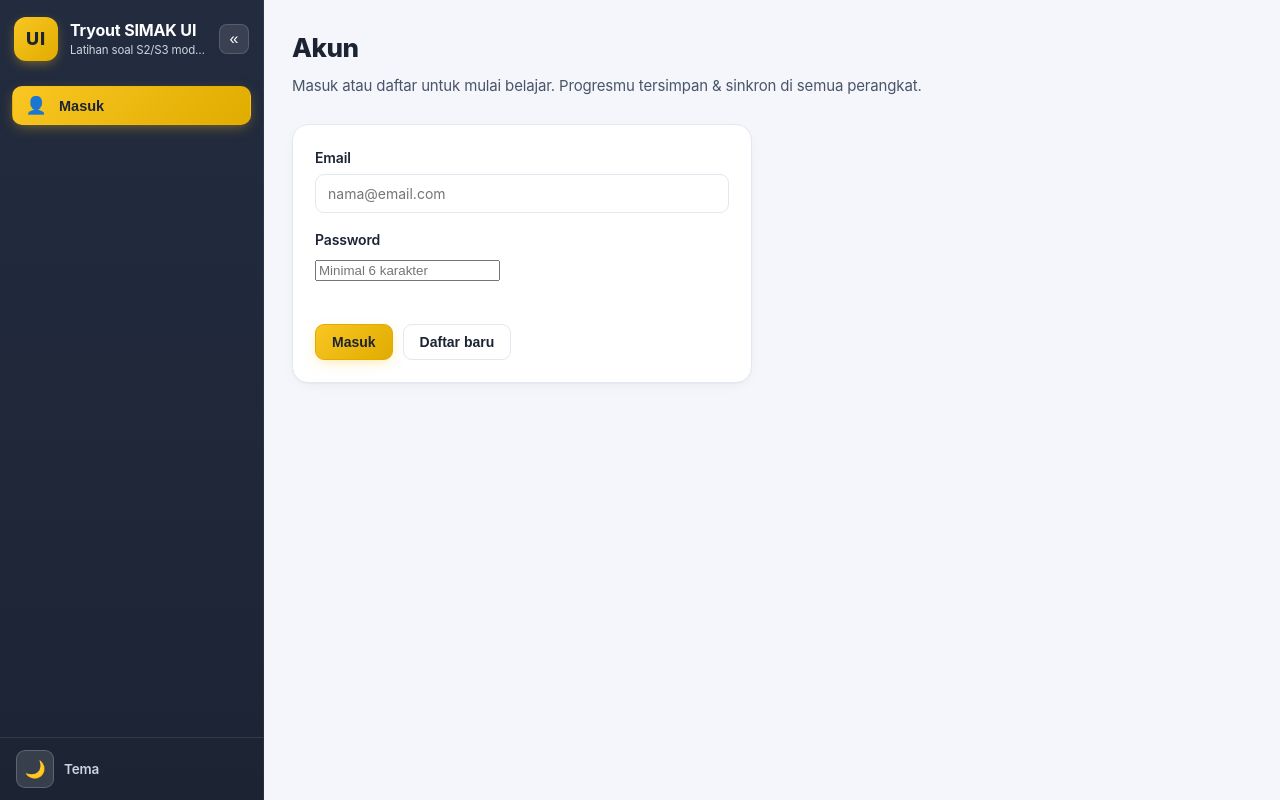
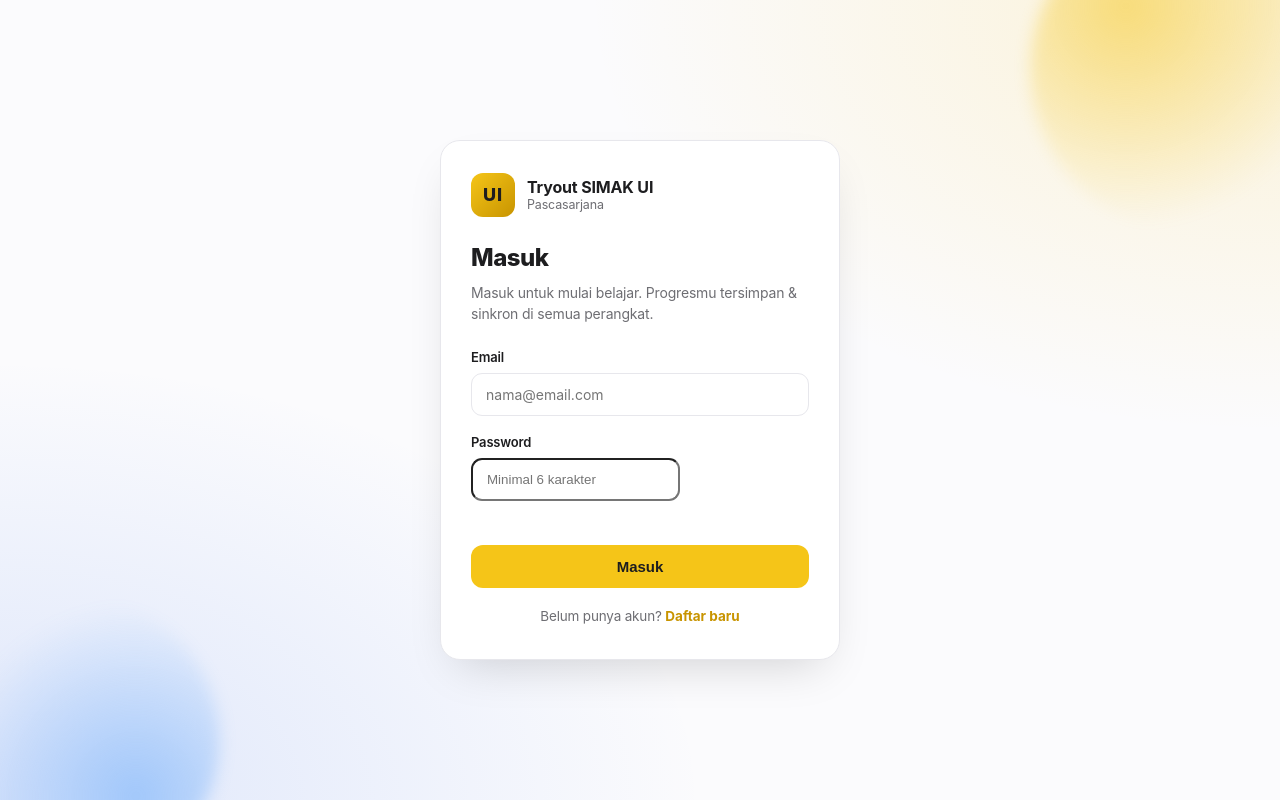
Before and after one commit to muhfarid2903/tryout-simak-ui, a website: page public/index.html in a window 1280 px wide. Drawn offline with Linux system fonts and the light colour scheme.

Commit message:
feat: rombak desain ala Apple + layar login penuh
- Layar masuk penuh (kartu di tengah, latar gradien lembut, mode login/daftar)
- Tombol lipat sidebar pakai ikon panel (ganti panah «/»)
- Palet netral-premium (sistem grays), brand navy → charcoal
- Tipografi San Francisco, judul besar tracking ketat
- Hapus glow berwarna; bayangan & cincin fokus halus
- Spasi lebih lega, radius konsisten, chip lebih tenang

Co-Authored-By: Claude Opus 4.8 <noreply@anthropic.com>

```diff
--- a/public/index.html
+++ b/public/index.html
@@ -29,7 +29,12 @@
             <p class="tagline">Latihan soal S2/S3 mode ujian</p>
           </div>
         </div>
-        <button class="sidebar-collapse" id="sidebarCollapse" title="Lipat sidebar" aria-label="Lipat sidebar">«</button>
+        <button class="sidebar-collapse" id="sidebarCollapse" title="Lipat / bentangkan sidebar" aria-label="Lipat / bentangkan sidebar">
+          <svg viewBox="0 0 24 24" width="19" height="19" fill="none" stroke="currentColor" stroke-width="2" stroke-linecap="round" stroke-linejoin="round" aria-hidden="true">
+            <rect x="3" y="3" width="18" height="18" rx="2.5"/>
+            <path d="M9 3v18"/>
+          </svg>
+        </button>
       </div>
 
       <nav class="mainnav" id="mainnav">
--- a/public/style.css
+++ b/public/style.css
@@ -1,55 +1,55 @@
 :root {
-  --ui-yellow: #f9c623;
-  --ui-yellow-dark: #e0ac00;
-  --ui-ink: #1c2434;
-  --ui-ink-soft: #4a5568;
-  --brand-dark: #1c2434;       /* permukaan navy tetap gelap di kedua tema */
-  --bg: #f4f6fb;
+  --ui-yellow: #f5c518;
+  --ui-yellow-dark: #c89400;
+  --ui-ink: #1d1d1f;           /* near-black ala Apple */
+  --ui-ink-soft: #6e6e73;      /* abu sekunder */
+  --brand-dark: #1d1d1f;       /* permukaan gelap netral (charcoal) di kedua tema */
+  --bg: #fbfbfd;
   --card: #ffffff;
-  --border: #e2e8f0;
-  --green: #16a34a;
-  --green-bg: #dcfce7;
-  --red: #dc2626;
-  --red-bg: #fee2e2;
-  --blue: #2563eb;
-  --amber: #f59e0b;
-  --shadow: 0 1px 2px rgba(16, 24, 40, 0.04), 0 4px 16px -6px rgba(16, 24, 40, 0.08);
-  --shadow-lg: 0 12px 32px -12px rgba(16, 24, 40, 0.18);
+  --border: #e7e7ec;
+  --green: #1d8a4e;
+  --green-bg: #e3f6ea;
+  --red: #d7322b;
+  --red-bg: #fdeceb;
+  --blue: #0071e3;
+  --amber: #e8920c;
+  --shadow: 0 1px 2px rgba(0, 0, 0, 0.04), 0 8px 24px -10px rgba(0, 0, 0, 0.10);
+  --shadow-lg: 0 20px 48px -18px rgba(0, 0, 0, 0.18);
   /* permukaan komponen */
   --surface: #ffffff;
-  --surface-soft: #f8fafc;
-  --surface-mute: #eef2f7;
-  --sel: #fff7dd;
-  --hov: #fffdf5;
-  --warm-bg: #fffaf0;
-  --warm-border: #fde68a;
+  --surface-soft: #f5f5f7;
+  --surface-mute: #ececf0;
+  --sel: #fdf6e0;
+  --hov: #fafafa;
+  --warm-bg: #fdfaf1;
+  --warm-border: #f1e3b5;
   --warm-ink: #8a6500;
-  --chip-warm: #fff4d1;
+  --chip-warm: #f9f1d8;
 }
 
 [data-theme="dark"] {
-  --ui-ink: #e7ecf4;
-  --ui-ink-soft: #9fb0c7;
-  --bg: #0e1521;
-  --card: #18212f;
-  --border: #2b3850;
-  --green: #34d399;
-  --green-bg: #123524;
-  --red: #f87171;
-  --red-bg: #3a1d22;
-  --blue: #60a5fa;
-  --amber: #fbbf24;
-  --shadow: 0 1px 2px rgba(0, 0, 0, 0.3), 0 6px 20px -8px rgba(0, 0, 0, 0.45);
-  --shadow-lg: 0 16px 40px -14px rgba(0, 0, 0, 0.6);
-  --surface: #1d2740;
-  --surface-soft: #1a2332;
-  --surface-mute: #28344d;
-  --sel: #34301a;
-  --hov: #222c41;
-  --warm-bg: #2a2616;
-  --warm-border: #5a4d20;
+  --ui-ink: #f5f5f7;
+  --ui-ink-soft: #98989d;
+  --bg: #0b0b0d;
+  --card: #1c1c1e;
+  --border: #2e2e30;
+  --green: #30d158;
+  --green-bg: #14301f;
+  --red: #ff453a;
+  --red-bg: #3a1d1b;
+  --blue: #0a84ff;
+  --amber: #ff9f0a;
+  --shadow: 0 1px 2px rgba(0, 0, 0, 0.4), 0 10px 28px -10px rgba(0, 0, 0, 0.6);
+  --shadow-lg: 0 24px 56px -18px rgba(0, 0, 0, 0.72);
+  --surface: #1c1c1e;
+  --surface-soft: #161618;
+  --surface-mute: #2c2c2e;
+  --sel: #32301d;
+  --hov: #232325;
+  --warm-bg: #221f14;
+  --warm-border: #4a4120;
   --warm-ink: #f1c74a;
-  --chip-warm: #352d12;
+  --chip-warm: #2e2912;
   color-scheme: dark;
 }
 
@@ -57,14 +57,14 @@
 
 body {
   margin: 0;
-  font-family: "Inter", system-ui, -apple-system, "Segoe UI", Roboto, Helvetica, Arial, sans-serif;
+  font-family: -apple-system, BlinkMacSystemFont, "SF Pro Text", "SF Pro Display", "Inter", "Segoe UI", Roboto, Helvetica, Arial, sans-serif;
   background: var(--bg);
   color: var(--ui-ink);
   line-height: 1.55;
   -webkit-font-smoothing: antialiased;
   -moz-osx-font-smoothing: grayscale;
-  letter-spacing: -0.01em;
-  transition: background .2s ease, color .2s ease;
+  letter-spacing: -0.011em;
+  transition: background .3s ease, color .3s ease;
 }
 
 /* =========================================================================
@@ -78,7 +78,7 @@ body {
 .sidebar {
   width: var(--sidebar-w);
   flex: none;
-  background: linear-gradient(180deg, #232c3f 0%, var(--brand-dark) 100%);
+  background: linear-gradient(180deg, #2a2a2d 0%, var(--brand-dark) 100%);
   color: #fff;
   display: flex;
   flex-direction: column;
@@ -86,7 +86,7 @@ body {
   top: 0;
   height: 100vh;
   z-index: 60;
-  border-right: 1px solid rgba(255, 255, 255, .06);
+  border-right: 1px solid rgba(255, 255, 255, .05);
   transition: width .22s cubic-bezier(.4, 0, .2, 1), transform .22s cubic-bezier(.4, 0, .2, 1);
   overflow: hidden;
 }
@@ -110,7 +110,6 @@ body {
   font-size: 18px;
   letter-spacing: 1px;
   flex: none;
-  box-shadow: 0 4px 12px -2px rgba(249, 198, 35, .4);
 }
 .brand-text { min-width: 0; }
 .sidebar h1 { margin: 0; font-size: 16px; white-space: nowrap; overflow: hidden; text-overflow: ellipsis; }
@@ -118,19 +117,19 @@ body {
 
 .sidebar-collapse {
   margin-left: auto;
-  background: rgba(255,255,255,.1);
-  border: 1px solid rgba(255,255,255,.15);
-  color: #fff;
-  width: 30px; height: 30px;
-  border-radius: 8px;
+  background: transparent;
+  border: none;
+  color: #94a3b8;
+  width: 34px; height: 34px;
+  border-radius: 9px;
   cursor: pointer;
-  font-size: 16px;
   line-height: 1;
   flex: none;
   display: grid; place-items: center;
-  transition: background .15s ease;
+  transition: background .15s ease, color .15s ease;
 }
-.sidebar-collapse:hover { background: rgba(255,255,255,.2); }
+.sidebar-collapse:hover { background: rgba(255,255,255,.1); color: #fff; }
+.sidebar-collapse svg { display: block; }
 
 /* ---------- Daftar navigasi (vertikal) ---------- */
 .mainnav {
@@ -164,9 +163,8 @@ body {
 .nav-label { overflow: hidden; text-overflow: ellipsis; }
 .navbtn:hover { background: rgba(255,255,255,0.08); color: #fff; }
 .navbtn.active {
-  background: linear-gradient(135deg, var(--ui-yellow), var(--ui-yellow-dark));
+  background: var(--ui-yellow);
   color: var(--brand-dark);
-  box-shadow: 0 4px 14px -4px rgba(249, 198, 35, .5);
 }
 .navbtn.active .nav-ico { opacity: 1; }
 
@@ -222,10 +220,11 @@ body {
    STATE: sidebar dilipat (desktop) — hanya menampilkan ikon (rail)
    ========================================================================= */
 .sidebar-collapsed .sidebar { width: var(--sidebar-rail); }
-.sidebar-collapsed .brand-text,
+/* Seperti Claude: saat terlipat, logo/brand disembunyikan — sisakan tombol bentang. */
+.sidebar-collapsed .brand,
 .sidebar-collapsed .theme-label { display: none; }
-.sidebar-collapsed .sidebar-head { flex-direction: column; justify-content: center; gap: 10px; padding: 16px 0; min-height: auto; }
-.sidebar-collapsed .sidebar-collapse { margin-left: 0; transform: rotate(180deg); }
+.sidebar-collapsed .sidebar-head { justify-content: center; padding: 16px 0; }
+.sidebar-collapsed .sidebar-collapse { margin-left: 0; }
 .sidebar-collapsed .mainnav { padding: 8px; align-items: center; }
 .sidebar-collapsed .navbtn { justify-content: center; padding: 10px 0; width: 48px; }
 .sidebar-collapsed .nav-label { display: none; }
@@ -238,27 +237,28 @@ main {
   width: 100%;
   max-width: 1080px;
   margin: 0 auto;
-  padding: 28px 28px 80px;
+  padding: 44px 40px 96px;
 }
-.page-title { margin: 0 0 6px; font-size: 26px; font-weight: 800; letter-spacing: -0.02em; }
-.page-sub { margin: 0 0 26px; color: var(--ui-ink-soft); font-size: 15px; }
+.page-title { margin: 0 0 8px; font-size: 30px; font-weight: 700; letter-spacing: -0.03em; line-height: 1.15; }
+.page-sub { margin: 0 0 30px; color: var(--ui-ink-soft); font-size: 16px; max-width: 60ch; }
 
 /* ---------- Cards / grid ---------- */
 .card {
   background: var(--card);
   border: 1px solid var(--border);
-  border-radius: 16px;
-  padding: 22px;
+  border-radius: 18px;
+  padding: 24px;
   box-shadow: var(--shadow);
 }
-.grid { display: grid; gap: 18px; grid-template-columns: repeat(auto-fill, minmax(270px, 1fr)); }
+.grid { display: grid; gap: 20px; grid-template-columns: repeat(auto-fill, minmax(270px, 1fr)); }
 
-.pkg-card { display: flex; flex-direction: column; gap: 11px; }
-.pkg-card h3 { margin: 0; font-size: 17px; letter-spacing: -0.01em; }
+.pkg-card { display: flex; flex-direction: column; gap: 12px; }
+.pkg-card h3 { margin: 0; font-size: 17px; letter-spacing: -0.015em; font-weight: 600; }
 .pkg-meta { display: flex; flex-wrap: wrap; gap: 7px; font-size: 12px; color: var(--ui-ink-soft); }
 .chip {
   display: inline-flex; align-items: center; gap: 4px;
-  background: var(--surface-mute); padding: 4px 11px; border-radius: 999px; font-size: 12px;
+  background: var(--surface-mute); color: var(--ui-ink-soft);
+  padding: 4px 11px; border-radius: 999px; font-size: 12px; font-weight: 500;
   border: 1px solid transparent;
 }
 .chip.yellow { background: var(--chip-warm); color: var(--warm-ink); }
@@ -269,18 +269,18 @@ main {
   border: 1px solid var(--border);
   background: var(--surface);
   color: var(--ui-ink);
-  padding: 9px 16px;
-  border-radius: 9px;
+  padding: 10px 18px;
+  border-radius: 12px;
   font-size: 14px;
   font-weight: 600;
   cursor: pointer;
   text-decoration: none;
-  transition: background .15s ease, border-color .15s ease, transform .05s ease;
+  transition: background .15s ease, border-color .15s ease, transform .08s ease, box-shadow .15s ease;
 }
 .btn:hover { background: var(--surface-soft); }
 .btn:active { transform: translateY(1px); }
-.btn.primary { background: linear-gradient(135deg, var(--ui-yellow), var(--ui-yellow-dark)); border-color: var(--ui-yellow-dark); color: var(--brand-dark); box-shadow: 0 4px 14px -4px rgba(249, 198, 35, .5); }
-.btn.primary:hover { filter: brightness(1.04); box-shadow: 0 6px 18px -4px rgba(249, 198, 35, .6); }
+.btn.primary { background: var(--ui-yellow); border-color: transparent; color: #1d1d1f; }
+.btn.primary:hover { filter: brightness(1.05); }
 .btn.dark { background: var(--brand-dark); color: #fff; border-color: var(--brand-dark); }
 .btn.dark:hover { opacity: .9; }
 .btn.danger { color: var(--red); border-color: #fecaca; }
@@ -295,16 +295,17 @@ main {
 .field .hint { font-weight: 400; color: var(--ui-ink-soft); font-size: 12px; }
 input[type="text"], input[type="number"], textarea, select {
   width: 100%;
-  padding: 10px 12px;
+  padding: 11px 14px;
   border: 1px solid var(--border);
-  border-radius: 9px;
+  border-radius: 12px;
   font-size: 14px;
   font-family: inherit;
   background: var(--surface);
   color: var(--ui-ink);
+  transition: border-color .15s ease, box-shadow .15s ease;
 }
 textarea { resize: vertical; min-height: 70px; }
-input:focus, textarea:focus, select:focus { outline: 2px solid var(--ui-yellow); border-color: var(--ui-yellow-dark); }
+input:focus, textarea:focus, select:focus { outline: none; border-color: var(--ui-yellow-dark); box-shadow: 0 0 0 4px rgba(245, 197, 24, .18); }
 .row2 { display: grid; grid-template-columns: 1fr 1fr; gap: 14px; }
 @media (max-width: 620px) { .row2 { grid-template-columns: 1fr; } }
 
@@ -641,6 +642,74 @@ body:not(.logged-in) .mainnav .navbtn:not([data-view="account"]) { display: none
 .role-badge.admin { background: var(--chip-warm); color: var(--warm-ink); border: 1px solid var(--ui-yellow-dark); }
 .role-badge.user { background: var(--surface-mute); color: var(--ui-ink-soft); }
 
+/* =========================================================================
+   LAYAR MASUK (login penuh — kartu di tengah, ala onboarding)
+   ========================================================================= */
+body.auth-screen .sidebar,
+body.auth-screen .topbar-mobile,
+body.auth-screen .sidebar-backdrop { display: none !important; }
+body.auth-screen .content { width: 100%; }
+body.auth-screen main { max-width: none; margin: 0; padding: 0; }
+
+.auth-wrap {
+  position: relative;
+  min-height: 100vh;
+  display: grid;
+  place-items: center;
+  padding: 24px;
+  overflow: hidden;
+  background:
+    radial-gradient(120% 120% at 100% 0%, rgba(249, 198, 35, .18), transparent 45%),
+    radial-gradient(110% 110% at 0% 100%, rgba(37, 99, 235, .14), transparent 50%),
+    var(--bg);
+}
+/* Bentuk hias lembut di latar (seperti onboarding) */
+.auth-decor { position: absolute; inset: 0; pointer-events: none; }
+.auth-decor::before, .auth-decor::after {
+  content: ""; position: absolute; border-radius: 50%; filter: blur(8px); opacity: .5;
+}
+.auth-decor::before {
+  width: 320px; height: 320px; top: -90px; right: -70px;
+  background: radial-gradient(circle at 30% 30%, var(--ui-yellow), transparent 70%);
+}
+.auth-decor::after {
+  width: 280px; height: 280px; bottom: -80px; left: -60px;
+  background: radial-gradient(circle at 70% 70%, #60a5fa, transparent 70%);
+}
+
+.auth-card {
+  position: relative;
+  z-index: 1;
+  width: 100%;
+  max-width: 400px;
+  background: var(--card);
+  border: 1px solid var(--border);
+  border-radius: 20px;
+  padding: 32px 30px;
+  box-shadow: var(--shadow-lg);
+  animation: cardIn .3s ease both;
+}
+.auth-brand { display: flex; align-items: center; gap: 12px; margin-bottom: 22px; }
+.auth-brand-text { display: flex; flex-direction: column; line-height: 1.2; }
+.auth-brand-text strong { font-size: 16px; letter-spacing: -0.01em; }
+.auth-brand-text span { font-size: 12.5px; color: var(--ui-ink-soft); }
+.auth-title { margin: 0 0 6px; font-size: 24px; font-weight: 800; letter-spacing: -0.02em; }
+.auth-sub { margin: 0 0 22px; font-size: 14px; color: var(--ui-ink-soft); }
+.auth-card .field label { font-size: 13px; }
+.auth-card input { padding: 12px 14px; border-radius: 11px; }
+.auth-msg { font-size: 13px; margin: 2px 0 4px; }
+.auth-submit { width: 100%; padding: 12px; font-size: 15px; margin-top: 6px; }
+.auth-foot { margin: 18px 0 0; text-align: center; font-size: 13.5px; color: var(--ui-ink-soft); }
+.auth-link {
+  background: none; border: none; padding: 0; cursor: pointer;
+  color: var(--ui-yellow-dark); font-weight: 700; font-size: 13.5px; font-family: inherit;
+}
+.auth-link:hover { text-decoration: underline; }
+
+@media (max-width: 480px) {
+  .auth-card { padding: 26px 20px; border-radius: 16px; }
+}
+
 /* ---------- Aksesibilitas: kurangi animasi ---------- */
 @media (prefers-reduced-motion: reduce) {
   .timer.danger { animation: none; }
```
Also changed, not shown: public/app.js.
